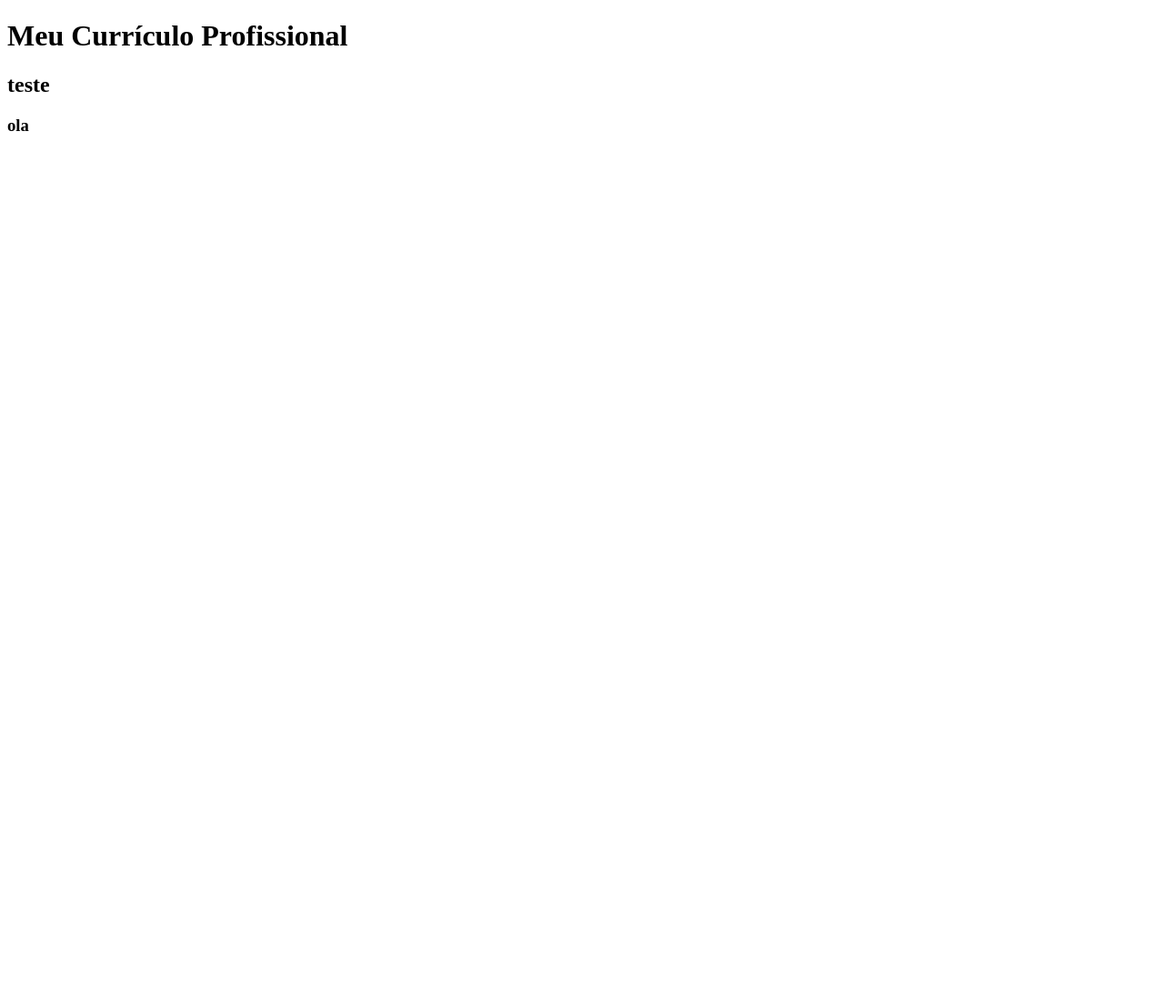
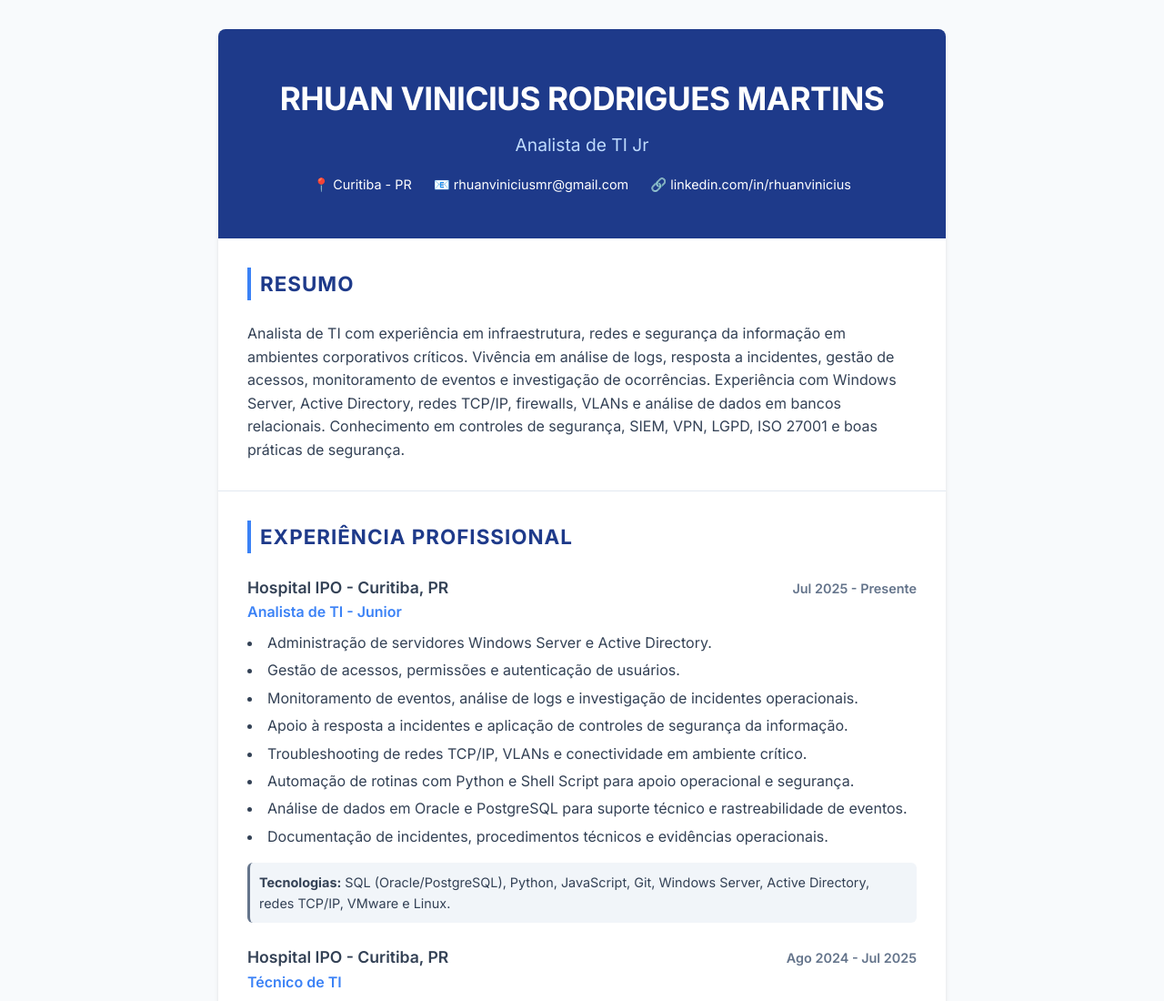
Before and after one commit to rhuwp/ds881-curriculo-GRR20221087, a website: page index.html in a window 1280 px wide. Shown: the top 1100 px of the page at 91% size. Before the commit the page ends 800 px from the top, so only its background shows below. Drawn offline with Linux system fonts and the light colour scheme.

Commit message:
feat: atualiza layout do curriculo e adiciona documentacao com evidencia de protecao

```diff
--- a/index.html
+++ b/index.html
@@ -2,11 +2,113 @@
 <html lang="pt-BR">
 <head>
     <meta charset="UTF-8">
-    <title>Meu Currículo</title>
+    <meta name="viewport" content="width=device-width, initial-scale=1.0">
+    <title>Currículo - Rhuan Martins</title>
+    <link href="https://fonts.googleapis.com/css2?family=Inter:wght@300;400;600;700&display=swap" rel="stylesheet">
+    <link rel="stylesheet" href="style.css">
 </head>
 <body>
-    <h1>Meu Currículo Profissional</h1>
-    <h2>teste</h2>
-        <h3>ola</h3>
+
+    <div class="container">
+        <!-- CABEÇALHO -->
+        <header>
+            <h1>RHUAN VINICIUS RODRIGUES MARTINS</h1>
+            <h2>Analista de TI Jr</h2>
+            <div class="contact-info">
+                <span>📍 Curitiba - PR</span>
+                <a href="mailto:rhuanviniciusmr@gmail.com">📧 rhuanviniciusmr@gmail.com</a>
+                <a href="https://linkedin.com/in/rhuanvinicius" target="_blank">🔗 linkedin.com/in/rhuanvinicius</a>
+            </div>
+        </header>
+
+        <!-- RESUMO -->
+        <section>
+            <h3>Resumo</h3>
+            <p>Analista de TI com experiência em infraestrutura, redes e segurança da informação em ambientes corporativos críticos. Vivência em análise de logs, resposta a incidentes, gestão de acessos, monitoramento de eventos e investigação de ocorrências. Experiência com Windows Server, Active Directory, redes TCP/IP, firewalls, VLANs e análise de dados em bancos relacionais. Conhecimento em controles de segurança, SIEM, VPN, LGPD, ISO 27001 e boas práticas de segurança.</p>
+        </section>
+
+        <!-- EXPERIÊNCIA PROFISSIONAL -->
+        <section>
+            <h3>Experiência Profissional</h3>
+
+            <div class="item">
+                <div class="item-header">
+                    <div>
+                        <div class="item-title">Hospital IPO - Curitiba, PR</div>
+                        <div class="item-subtitle">Analista de TI - Junior</div>
+                    </div>
+                    <div class="item-date">Jul 2025 - Presente</div>
+                </div>
+                <ul>
+                    <li>Administração de servidores Windows Server e Active Directory.</li>
+                    <li>Gestão de acessos, permissões e autenticação de usuários.</li>
+                    <li>Monitoramento de eventos, análise de logs e investigação de incidentes operacionais.</li>
+                    <li>Apoio à resposta a incidentes e aplicação de controles de segurança da informação.</li>
+                    <li>Troubleshooting de redes TCP/IP, VLANs e conectividade em ambiente crítico.</li>
+                    <li>Automação de rotinas com Python e Shell Script para apoio operacional e segurança.</li>
+                    <li>Análise de dados em Oracle e PostgreSQL para suporte técnico e rastreabilidade de eventos.</li>
+                    <li>Documentação de incidentes, procedimentos técnicos e evidências operacionais.</li>
+                </ul>
+                <div class="tech-stack">
+                    <strong>Tecnologias:</strong> SQL (Oracle/PostgreSQL), Python, JavaScript, Git, Windows Server, Active Directory, redes TCP/IP, VMware e Linux.
+                </div>
+            </div>
+
+            <div class="item">
+                <div class="item-header">
+                    <div>
+                        <div class="item-title">Hospital IPO - Curitiba, PR</div>
+                        <div class="item-subtitle">Técnico de TI</div>
+                    </div>
+                    <div class="item-date">Ago 2024 - Jul 2025</div>
+                </div>
+                <ul>
+                    <li>Suporte técnico presencial e remoto a usuários em ambiente hospitalar.</li>
+                    <li>Configuração, monitoramento e manutenção de redes locais (LAN).</li>
+                    <li>Manutenção de hardware e software.</li>
+                    <li>Documentação e controle de chamados de TI.</li>
+                    <li>Apoio à gestão de ativos e infraestrutura.</li>
+                </ul>
+            </div>
+        </section>
+
+        <!-- FORMAÇÃO ACADÊMICA -->
+        <section>
+            <h3>Formação Acadêmica</h3>
+            <div class="item">
+                <div class="item-header">
+                    <div>
+                        <div class="item-title">Universidade Federal do Paraná (UFPR)</div>
+                        <div class="item-subtitle">Tecnólogo em Análise e Desenvolvimento de Sistemas</div>
+                    </div>
+                    <div class="item-date">2022 - 2026 (em andamento)</div>
+                </div>
+            </div>
+        </section>
+
+        <!-- INFORMAÇÕES ADICIONAIS -->
+        <section>
+            <h3>Informações Adicionais</h3>
+            <div class="skills-grid">
+                <div class="skill-item">
+                    <strong>Cyber Security:</strong> Análise de logs, resposta a incidentes, investigação de eventos, controle de acessos (IAM), SIEM (conceitos), firewalls, VPN, LGPD.
+                </div>
+                <div class="skill-item">
+                    <strong>Bancos de Dados:</strong> Oracle SQL, PostgreSQL.
+                </div>
+                <div class="skill-item">
+                    <strong>Automação & Scripts:</strong> Python, Shell Script, automação de rotinas operacionais, suporte a monitoramento e análise.
+                </div>
+                <div class="skill-item">
+                    <strong>Infraestrutura & Redes:</strong> Redes TCP/IP, VLANs, firewalls, servidores Windows e Linux.
+                </div>
+                <div class="skill-item">
+                    <strong>Idioma:</strong> Inglês intermediário (leitura e comunicação técnica).
+                </div>
+            </div>
+        </section>
+
+    </div>
+
 </body>
 </html>
--- /dev/null
+++ b/style.css
@@ -0,0 +1,160 @@
+:root {
+    --primary-color: #1e3a8a; /* Azul escuro corporativo */
+    --secondary-color: #3b82f6; /* Azul claro para destaques */
+    --text-main: #334155; /* Cinza escuro para texto */
+    --text-muted: #64748b; /* Cinza claro para datas e locais */
+    --bg-color: #f8fafc; /* Fundo principal */
+    --bg-card: #ffffff; /* Fundo das seções */
+}
+
+* {
+    margin: 0;
+    padding: 0;
+    box-sizing: border-box;
+    font-family: 'Inter', sans-serif;
+}
+
+body {
+    background-color: var(--bg-color);
+    color: var(--text-main);
+    line-height: 1.6;
+    padding: 2rem 1rem;
+}
+
+.container {
+    max-width: 800px;
+    margin: 0 auto;
+    background-color: var(--bg-card);
+    box-shadow: 0 4px 6px -1px rgba(0, 0, 0, 0.1), 0 2px 4px -1px rgba(0, 0, 0, 0.06);
+    border-radius: 8px;
+    overflow: hidden;
+}
+
+header {
+    background-color: var(--primary-color);
+    color: white;
+    padding: 3rem 2rem;
+    text-align: center;
+}
+
+header h1 {
+    font-size: 2.2rem;
+    font-weight: 700;
+    margin-bottom: 0.5rem;
+    letter-spacing: -0.5px;
+}
+
+header h2 {
+    font-size: 1.2rem;
+    font-weight: 400;
+    color: #bfdbfe;
+    margin-bottom: 1rem;
+}
+
+.contact-info {
+    display: flex;
+    justify-content: center;
+    flex-wrap: wrap;
+    gap: 1.5rem;
+    font-size: 0.9rem;
+}
+
+.contact-info a {
+    color: white;
+    text-decoration: none;
+    transition: color 0.2s;
+}
+
+.contact-info a:hover {
+    color: #93c5fd;
+}
+
+section {
+    padding: 2rem;
+    border-bottom: 1px solid #e2e8f0;
+}
+
+section:last-child {
+    border-bottom: none;
+}
+
+h3 {
+    font-size: 1.4rem;
+    color: var(--primary-color);
+    margin-bottom: 1.5rem;
+    text-transform: uppercase;
+    letter-spacing: 1px;
+    border-left: 4px solid var(--secondary-color);
+    padding-left: 10px;
+}
+
+.item {
+    margin-bottom: 1.5rem;
+}
+
+.item:last-child {
+    margin-bottom: 0;
+}
+
+.item-header {
+    display: flex;
+    justify-content: space-between;
+    align-items: baseline;
+    margin-bottom: 0.5rem;
+    flex-wrap: wrap;
+}
+
+.item-title {
+    font-size: 1.1rem;
+    font-weight: 600;
+    color: var(--text-main);
+}
+
+.item-subtitle {
+    font-weight: 600;
+    color: var(--secondary-color);
+}
+
+.item-date {
+    font-size: 0.9rem;
+    color: var(--text-muted);
+    font-weight: 600;
+}
+
+ul {
+    list-style-position: inside;
+    margin-top: 0.5rem;
+}
+
+li {
+    margin-bottom: 0.3rem;
+    color: var(--text-main);
+}
+
+.tech-stack {
+    margin-top: 1rem;
+    font-size: 0.9rem;
+    background-color: #f1f5f9;
+    padding: 10px;
+    border-radius: 6px;
+    border-left: 3px solid var(--text-muted);
+}
+
+.skills-grid {
+    display: grid;
+    grid-template-columns: 1fr;
+    gap: 1rem;
+}
+
+.skill-item strong {
+    color: var(--secondary-color);
+}
+
+@media (max-width: 600px) {
+    .item-header {
+        flex-direction: column;
+    }
+    .item-date {
+        margin-top: 0.2rem;
+    }
+}
```
Also changed, not shown: README.md, Screenshot_9.png (added).
